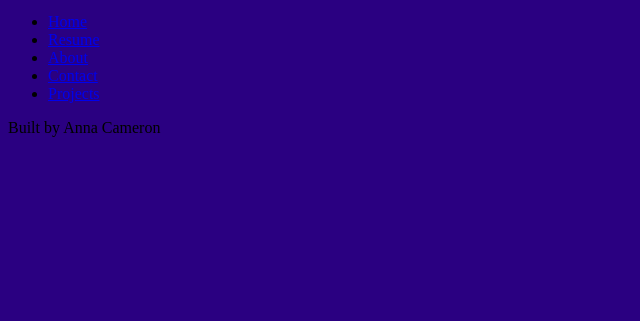
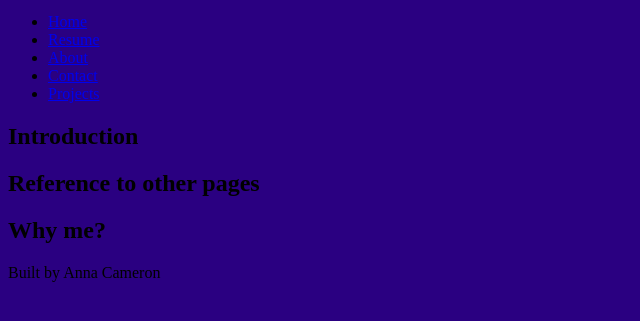
Before and after one commit to annarc06/AnnaPortfolio-CodeAlong, a plain HTML site: page index.html in a window 1280 px wide. Shown: the part 101-422 px from the top of the page, without its empty margins (0-640 px from the left). Drawn offline with Linux system fonts and the light colour scheme.

Commit message:
fixed again

```diff
--- a/index.html
+++ b/index.html
@@ -21,13 +21,18 @@
         </ul>
     </nav>
     <main>
-        <tagline></tagline>
         <p></p>
-            <div>
-                <section></section>
-                <section></section>
-                <section></section>
-            </div>
+        <div>
+            <section>
+                <h2>Introduction</h2>
+            </section>
+            <section>
+                <h2>Reference to other pages</h2>
+            </section>
+            <section>
+                <h2>Why me?</h2>
+            </section>
+        </div>
         <p></p>
     </main>
     <footer>
```
Also changed, not shown: projects.html (+4 -3 lines).
